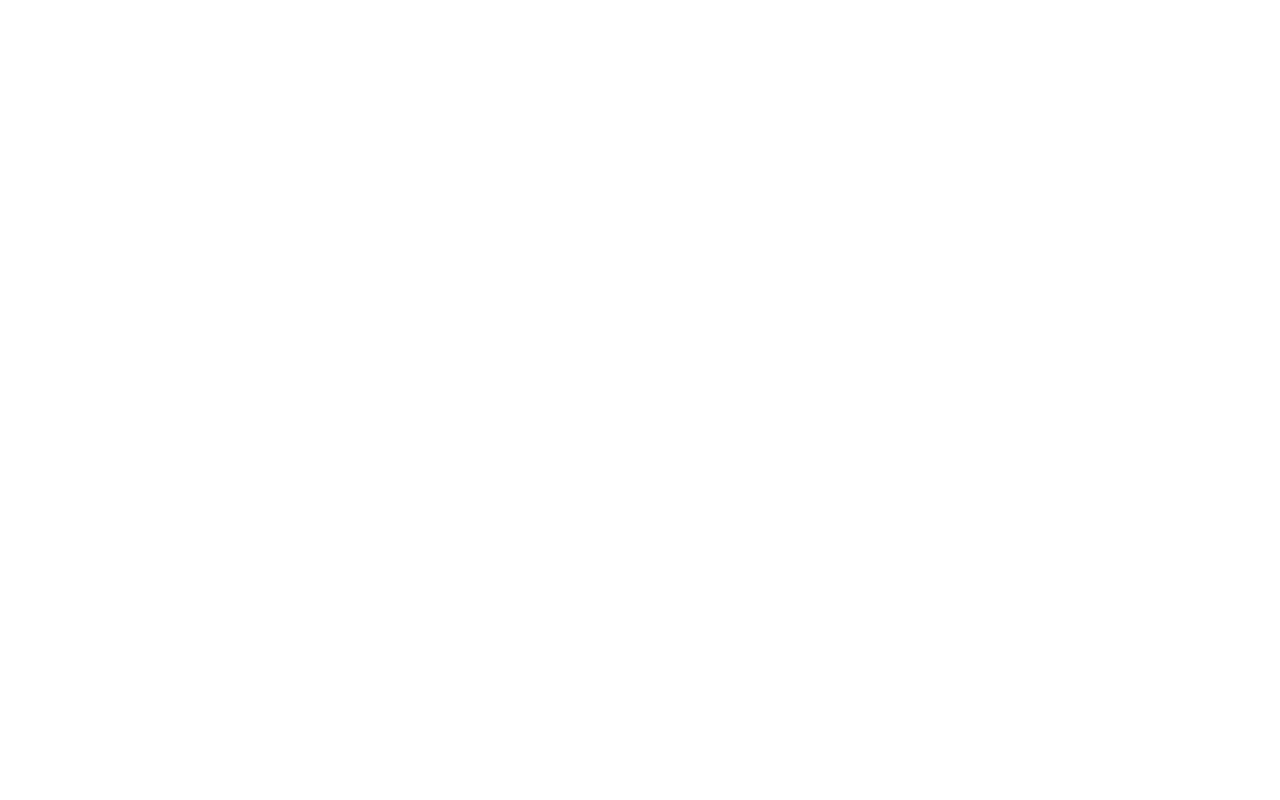
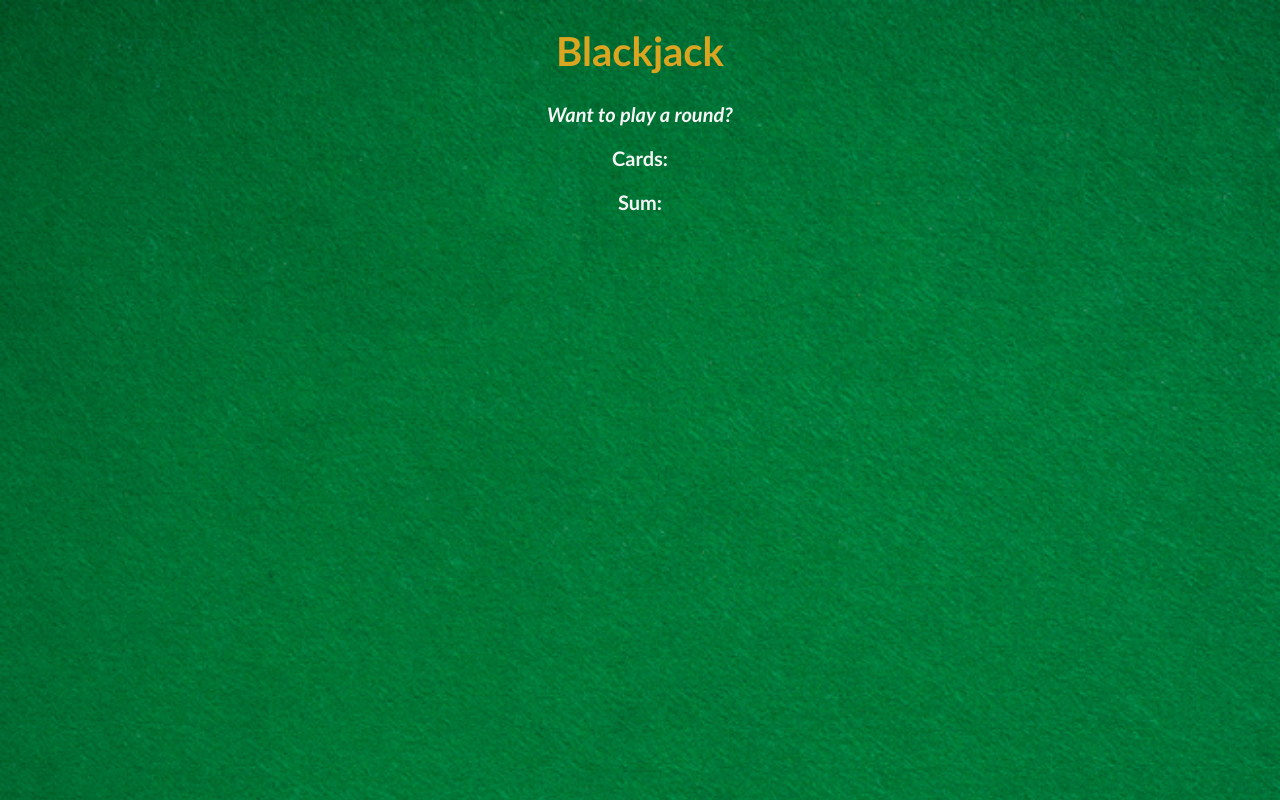
Before and after one commit to GusWiz/BlackJack, a plain HTML site: page index.html in a window 1280 px wide. Drawn offline with Linux system fonts and the light colour scheme.

Commit message:
add initial styles and background image for Blackjack game

```diff
--- a/index.html
+++ b/index.html
@@ -1,10 +1,13 @@
 <!DOCTYPE html>
 <html>
     <head>
-
+        <link rel="stylesheet" href="style.css">
     </head>
     <body>
-
+        <h1>Blackjack</h1>
+        <p id="message-el">Want to play a round?</p>
+        <p>Cards:</p>
+        <p>Sum:</p>
+    <script src="index.js"></script>
     </body>
-    <script src="index.js"></script>
 </html>
--- a/style.css
+++ b/style.css
@@ -0,0 +1,17 @@
+body {
+    background-image: url('images/table.png');
+    background-size: cover;
+    text-align: center;
+    color: whitesmoke;
+    font-family: 'Trebuchet MS', Courier, monospace, sans-serif;
+    font-size: 20px;
+    font-weight: bold;
+}
+
+h1 {
+    color: goldenrod;
+}
+
+#message-el {
+    font-style: italic;
+}
```
Also changed, not shown: images/table.png (added).
